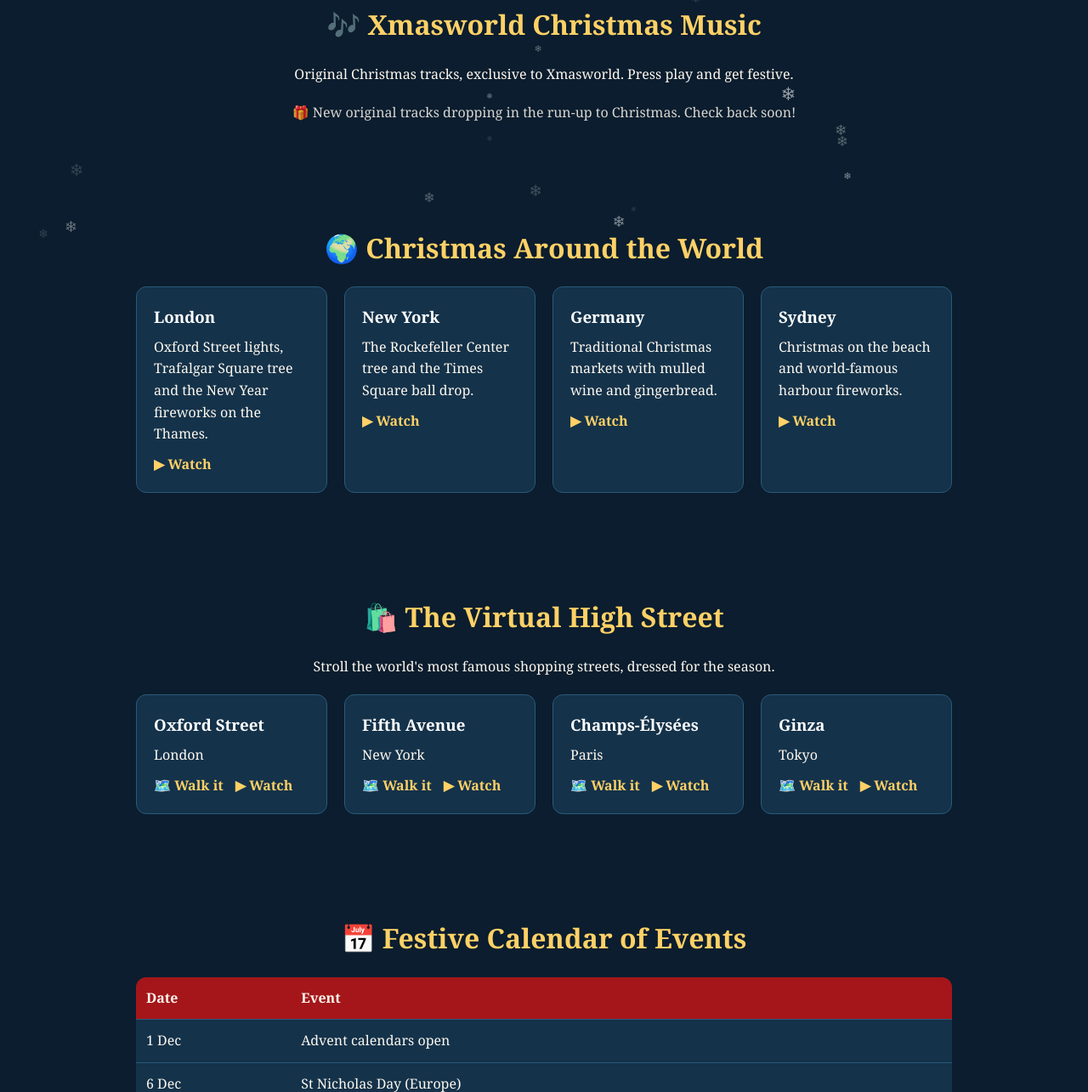
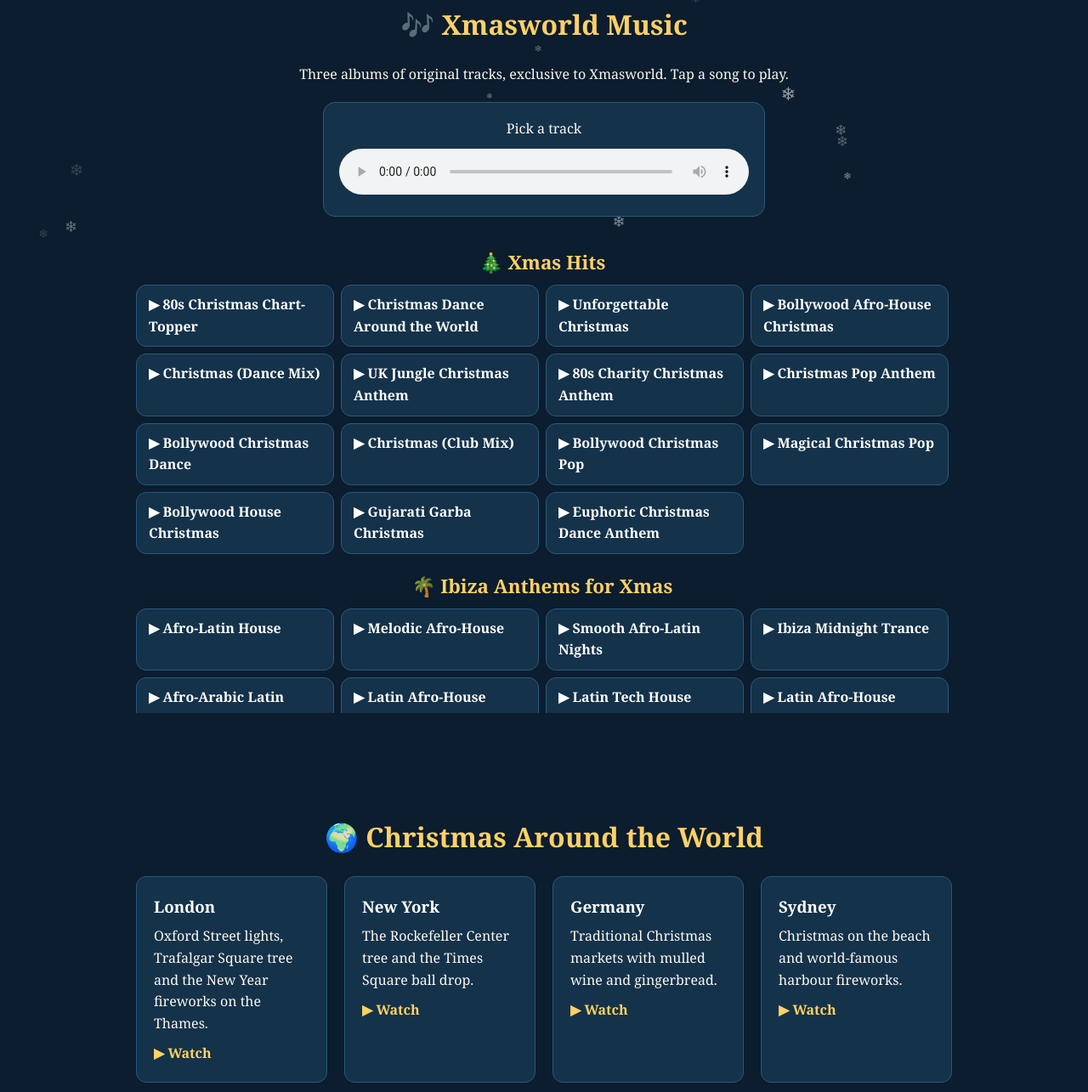
Before and after one commit to 47tretawn-design/xmas-world, a plain HTML site: page index.html in a window 1280 px wide. Shown: the part 603-1888 px from the top of the page at 85% size. Drawn offline with Linux system fonts and the light colour scheme.

Commit message:
Add 35 original tracks in three albums: Xmas Hits, Ibiza Anthems for Xmas, Non-Xmas Hits

```diff
--- a/index.html
+++ b/index.html
@@ -53,7 +53,11 @@ footer small{display:block;margin-top:14px;opacity:.7}
 .card .links a{text-decoration:none}
 #player{max-width:520px;margin:0 auto 24px;background:#14324a;border:1px solid #2a5a7a;border-radius:14px;padding:18px;text-align:center}
 #player audio{width:100%;margin-top:10px}
-.track{cursor:pointer}
+.track{cursor:pointer;padding:10px 14px}
+.track h3{font-size:1rem;margin:0}
+.album{grid-column:1/-1;color:#ffd166;font-size:1.4rem;margin-top:12px;text-align:center}
+#tracks{gap:8px;grid-template-columns:repeat(auto-fill,minmax(220px,1fr));max-height:70vh;overflow-y:auto;padding-right:4px}
+#player{position:sticky;top:56px;z-index:4}
 .track.on{border-color:#ffd166}
 .soon{text-align:center;opacity:.85}
 .share{display:block;margin:0 auto;cursor:pointer;border:0}
@@ -87,8 +91,8 @@ footer small{display:block;margin-top:14px;opacity:.7}
 </nav>
 
 <section id="music">
-<h2>🎶 Xmasworld Christmas Music</h2>
-<p style="text-align:center;margin-bottom:20px">Original Christmas tracks, exclusive to Xmasworld. Press play and get festive.</p>
+<h2>🎶 Xmasworld Music</h2>
+<p style="text-align:center;margin-bottom:20px">Three albums of original tracks, exclusive to Xmasworld. Tap a song to play.</p>
 <div id="player" hidden><div id="now">Pick a track</div><audio id="audio" controls preload="none"></audio></div>
 <div class="grid" id="tracks"></div>
 <p class="soon" id="soon">🎁 New original tracks dropping in the run-up to Christmas. Check back soon!</p>
@@ -144,12 +148,50 @@ document.getElementById('cd-m').textContent=pad(Math.floor(d/6e4)%60);
 document.getElementById('cd-s').textContent=pad(Math.floor(d/1e3)%60);
 document.getElementById('cdlabel').textContent=label;}
 tick();setInterval(tick,1000);
-// To add songs: upload MP3s to the music/ folder, then list them here, e.g. {title:"Snowy Nights",file:"music/snowy-nights.mp3"}
-var TRACKS=[];
+// Songs are hosted in the xmasworld-music bucket; edit titles here
+var M='https://amp-acc-f3a9e2da18fe-xmasworld-music-d558b1c9.cdn.ample.computer/music/';
+var TRACKS=[
+{album:"Xmas Hits",title:"80s Christmas Chart-Topper",file:M+'001.mp3'},
+{album:"Xmas Hits",title:"Christmas Dance Around the World",file:M+'002.mp3'},
+{album:"Xmas Hits",title:"Unforgettable Christmas",file:M+'004.mp3'},
+{album:"Xmas Hits",title:"Bollywood Afro-House Christmas",file:M+'008.mp3'},
+{album:"Xmas Hits",title:"Christmas (Dance Mix)",file:M+'010.mp3'},
+{album:"Xmas Hits",title:"UK Jungle Christmas Anthem",file:M+'011.mp3'},
+{album:"Xmas Hits",title:"80s Charity Christmas Anthem",file:M+'015.mp3'},
+{album:"Xmas Hits",title:"Christmas Pop Anthem",file:M+'019.mp3'},
+{album:"Xmas Hits",title:"Bollywood Christmas Dance",file:M+'021.mp3'},
+{album:"Xmas Hits",title:"Christmas (Club Mix)",file:M+'022.mp3'},
+{album:"Xmas Hits",title:"Bollywood Christmas Pop",file:M+'023.mp3'},
+{album:"Xmas Hits",title:"Magical Christmas Pop",file:M+'026.mp3'},
+{album:"Xmas Hits",title:"Bollywood House Christmas",file:M+'027.mp3'},
+{album:"Xmas Hits",title:"Gujarati Garba Christmas",file:M+'028.mp3'},
+{album:"Xmas Hits",title:"Euphoric Christmas Dance Anthem",file:M+'029.mp3'},
+{album:"Ibiza Anthems for Xmas",title:"Afro-Latin House",file:M+'003.mp3'},
+{album:"Ibiza Anthems for Xmas",title:"Melodic Afro-House",file:M+'007.mp3'},
+{album:"Ibiza Anthems for Xmas",title:"Smooth Afro-Latin Nights",file:M+'013.mp3'},
+{album:"Ibiza Anthems for Xmas",title:"Ibiza Midnight Trance",file:M+'014.mp3'},
+{album:"Ibiza Anthems for Xmas",title:"Afro-Arabic Latin House",file:M+'018.mp3'},
+{album:"Ibiza Anthems for Xmas",title:"Latin Afro-House Nights I",file:M+'020.mp3'},
+{album:"Ibiza Anthems for Xmas",title:"Latin Tech House",file:M+'025.mp3'},
+{album:"Ibiza Anthems for Xmas",title:"Latin Afro-House Nights II",file:M+'031.mp3'},
+{album:"Ibiza Anthems for Xmas",title:"Ibiza Sunset",file:M+'032.mp3'},
+{album:"Ibiza Anthems for Xmas",title:"Latin Afro-House Nights III",file:M+'034.mp3'},
+{album:"Ibiza Anthems for Xmas",title:"Latin Afro-House Nights IV",file:M+'037.mp3'},
+{album:"Non-Xmas Hits",title:"International Dance Anthem",file:M+'005.mp3'},
+{album:"Non-Xmas Hits",title:"Feel-Good Reggae-Pop",file:M+'006.mp3'},
+{album:"Non-Xmas Hits",title:"Bhangra Latin Fusion",file:M+'016.mp3'},
+{album:"Non-Xmas Hits",title:"Poker Night Country",file:M+'017.mp3'},
+{album:"Non-Xmas Hits",title:"Bollywood Love Song",file:M+'024.mp3'},
+{album:"Non-Xmas Hits",title:"90s Ragga Jungle",file:M+'030.mp3'},
+{album:"Non-Xmas Hits",title:"Stadium Rock Anthem",file:M+'033.mp3'},
+{album:"Non-Xmas Hits",title:"Romantic Dance-Pop",file:M+'035.mp3'},
+{album:"Non-Xmas Hits",title:"60s Bollywood Ballad",file:M+'036.mp3'}
+];
 (function(){var g=document.getElementById('tracks'),a=document.getElementById('audio'),now=document.getElementById('now');
 if(!TRACKS.length)return;document.getElementById('soon').hidden=true;document.getElementById('player').hidden=false;
-TRACKS.forEach(function(t,i){var c=document.createElement('div');c.className='card track';c.innerHTML='<h3>▶ '+t.title+'</h3><p>Xmasworld original</p>';
-c.onclick=function(){document.querySelectorAll('.track').forEach(function(e){e.classList.remove('on')});c.classList.add('on');a.src=t.file;now.textContent='Now playing: '+t.title;a.play();};g.appendChild(c);});})();
+var last='';TRACKS.forEach(function(t,i){if(t.album!==last){last=t.album;var h=document.createElement('h3');h.className='album';h.textContent=({'Xmas Hits':'🎄 ','Ibiza Anthems for Xmas':'🌴 ','Non-Xmas Hits':'🎉 '}[t.album]||'')+t.album;g.appendChild(h);}var c=document.createElement('div');c.className='card track';c.innerHTML='<h3>▶ '+t.title+'</h3>';
+c.onclick=function(){document.querySelectorAll('.track').forEach(function(e){e.classList.remove('on')});c.classList.add('on');a.src=t.file;now.textContent='Now playing: '+t.title;a.play();};g.appendChild(c);});
+a.onended=function(){var cs=document.querySelectorAll('.track'),i=[].indexOf.call(cs,document.querySelector('.track.on'));if(i>-1&&i<cs.length-1)cs[i+1].click();};})();
 document.getElementById('share').onclick=function(){var d={title:'Xmasworld',text:'🎄 Christmas & New Year around the world',url:'https://xmas-world.com/'};
 if(navigator.share){navigator.share(d).catch(function(){})}else{window.open('https://wa.me/?text='+encodeURIComponent(d.text+' '+d.url),'_blank')}};
 for(var i=0,n=innerWidth<600?22:40;i<n;i++){var s=document.createElement('div');s.className='snow';s.textContent='❄';s.style.left=Math.random()*100+'vw';s.style.animationDuration=(6+Math.random()*10)+'s';s.style.animationDelay=(-Math.random()*15)+'s';s.style.fontSize=(8+Math.random()*14)+'px';s.style.opacity=(0.15+Math.random()*0.45).toFixed(2);document.body.appendChild(s);}
```
